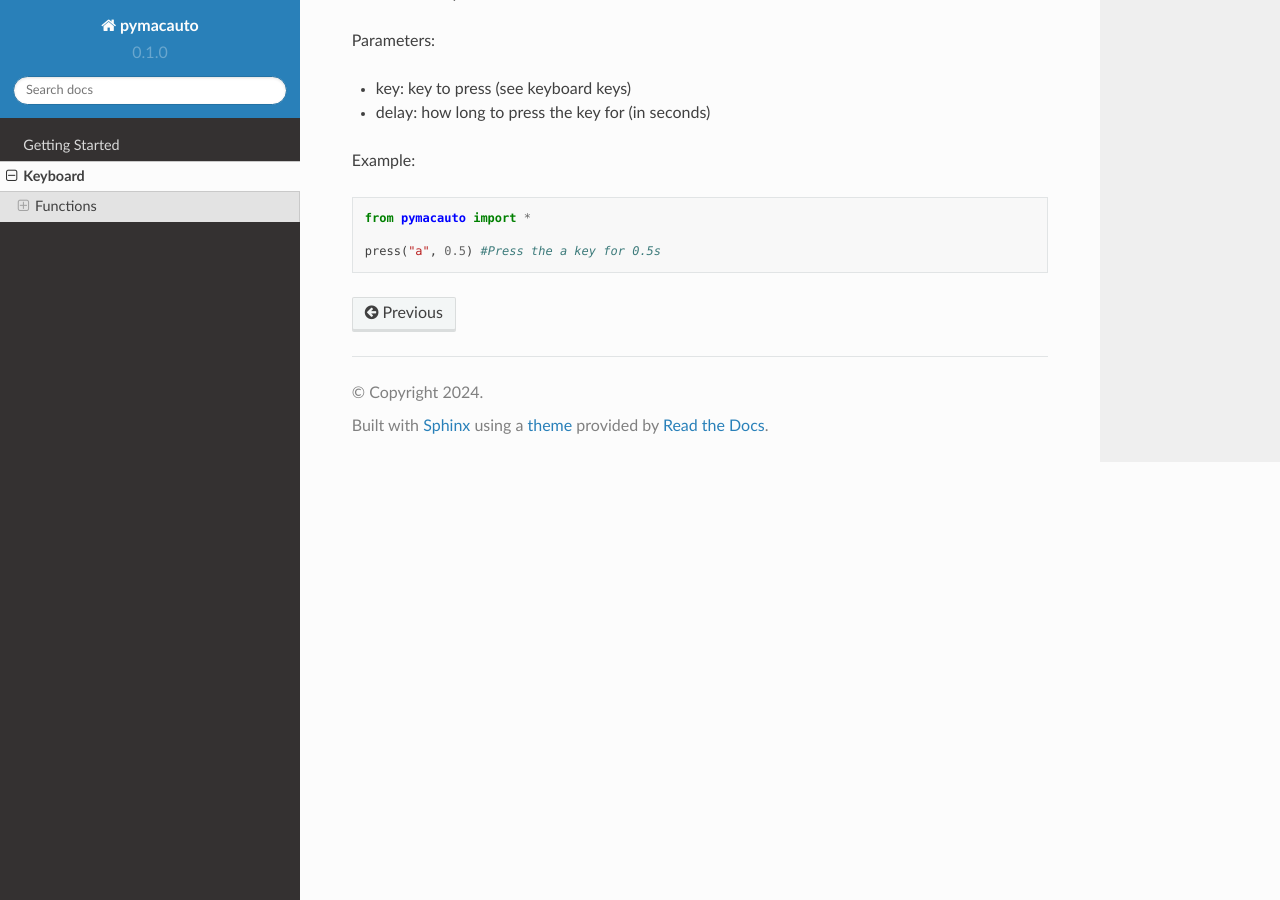
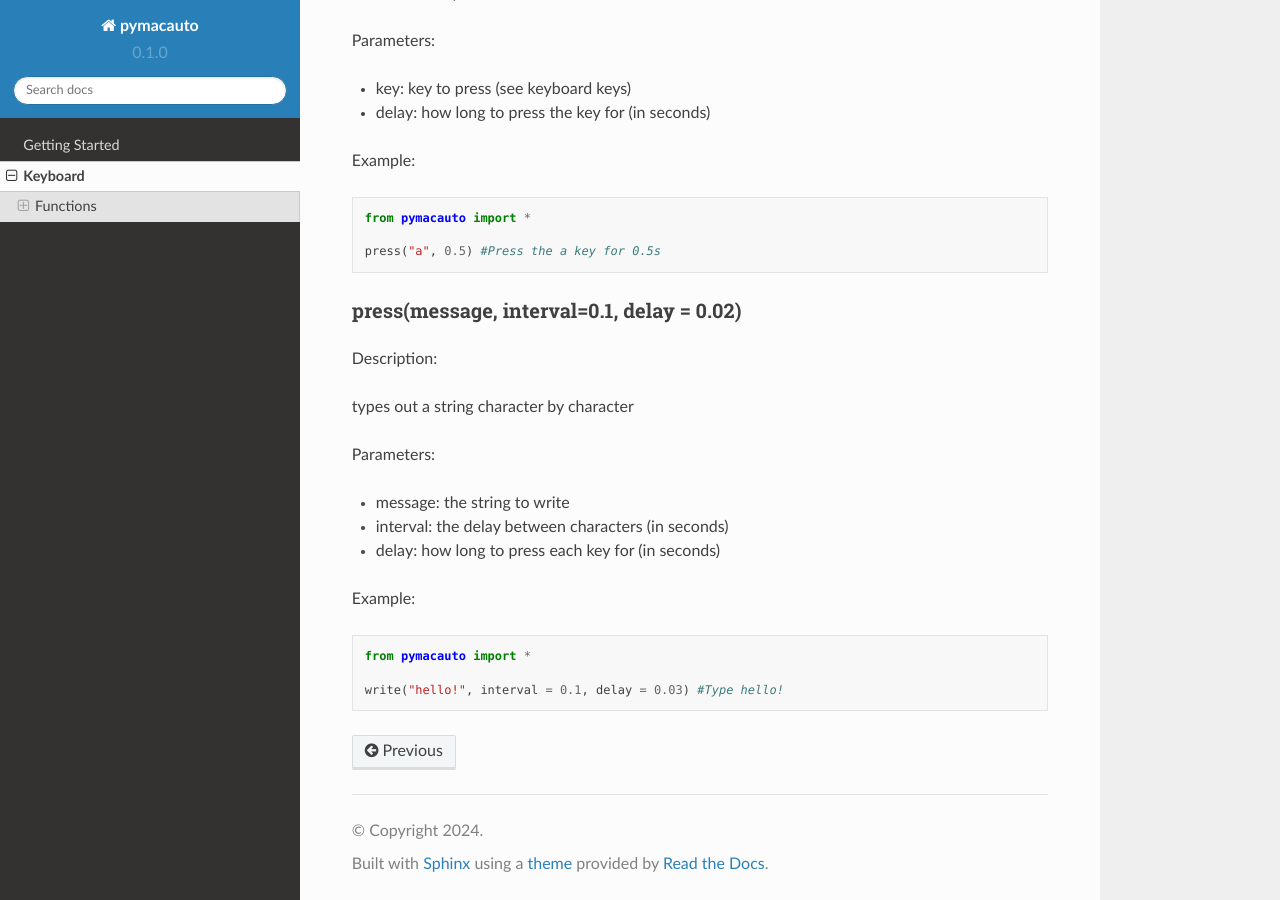
Before and after one commit to Existance29/pymacauto, a Sphinx documentation site: the page built from docs/source/keyboard.rst, in a window 1280 px wide and 900 px high, scrolled down 1114 px. Built offline with Sphinx 7.4.7 and the Read the Docs theme 2.0.0, drawn with Linux system fonts in a browser that asks for light colours.

Commit message:
Update keyboard.rst

```diff
--- a/docs/source/keyboard.rst
+++ b/docs/source/keyboard.rst
@@ -61,3 +61,24 @@
   from pymacauto import *
 
   press("a", 0.5) #Press the a key for 0.5s
+
+press(message, interval=0.1, delay = 0.02)
+"""""""""
+
+Description:
+
+types out a string character by character
+
+Parameters:
+
+* message: the string to write
+* interval: the delay between characters (in seconds)
+* delay: how long to press each key for (in seconds)
+
+Example:
+
+.. code:: python
+
+  from pymacauto import *
+
+  write("hello!", interval = 0.1, delay = 0.03) #Type hello!
```
